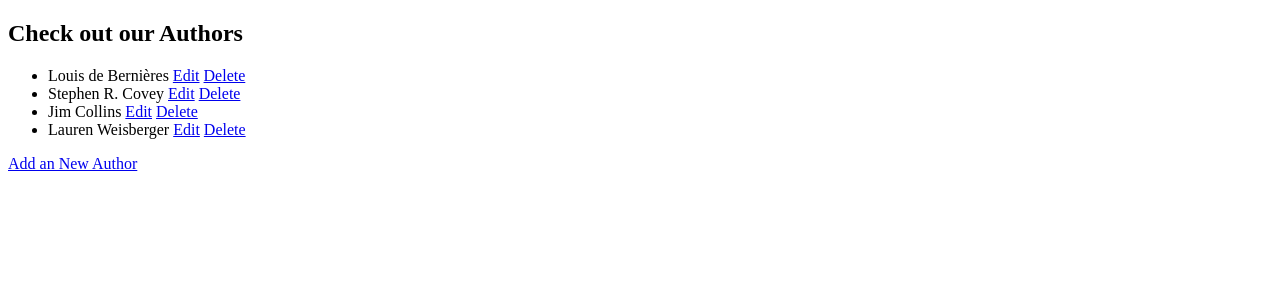
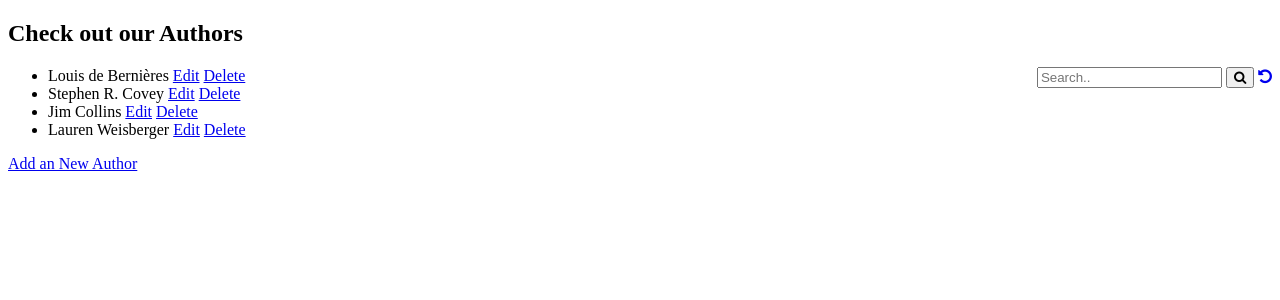
Before and after one commit to el-shes/django_bookshop, a Django app: page /author in a window 1280 px wide. Shown: the top 300 px of the page. Run offline with Django 4.2, Linux system fonts and the light colour scheme; data comes from the database, SQL or seed files in the repository; both versions use the stored data as it was after the commit.

Commit message:
implemented author search

```diff
--- a/books/models.py
+++ b/books/models.py
@@ -10,7 +10,7 @@ class Author(models.Model):
 
 
 class BookLanguage(models.Model):
-    LANGUAGES = [('Eng', 'English'), ('Fr', 'French'), ('UA', 'Ukrainian')]
+    LANGUAGES = [('ENG', 'English'), ('FR', 'French'), ('UA', 'Ukrainian')]
     language_name = models.CharField(max_length=3, choices=LANGUAGES)
 
     def __str__(self):
--- a/books/templates/authors/author_list.html
+++ b/books/templates/authors/author_list.html
@@ -3,9 +3,20 @@
 <head>
     <meta charset="UTF-8">
     <title>Authors</title>
+    <link rel="stylesheet" href="https://cdnjs.cloudflare.com/ajax/libs/font-awesome/4.7.0/css/font-awesome.min.css">
 </head>
 <body>
 <h2>Check out our Authors</h2>
+
+<div style="float:right">
+    <form>
+        <input type="text" placeholder="Search.." name="search"
+                {% if search %} value="{{ search }}" {% endif %}>
+        <button type="submit"><i class="fa fa-search"></i></button>
+        <a href="{% url 'books:all_authors' %}"><i class="fa fa-undo"></i></a>
+    </form>
+</div>
+
 <ul>
     {% for author in author_list %}
         <li>
@@ -13,6 +24,8 @@
             <a href={% url 'books:author_edit' author.id %}>Edit</a>
             <a href={% url 'books:author_delete' author.id %}>Delete</a>
         </li>
+    {% empty %}
+        <li>No authors yet.</li>
     {% endfor %}
 </ul>
 
--- a/books/templates/books/books_list.html
+++ b/books/templates/books/books_list.html
@@ -10,7 +10,6 @@
 
 
 <div style="float:right">
-    <!-- https://www.w3schools.com/howto/howto_css_search_button.asp -->
     <form>
         <input type="text" placeholder="Search.." name="search"
                 {% if search %} value="{{ search }}" {% endif %}
--- a/books/views.py
+++ b/books/views.py
@@ -58,9 +58,24 @@ class DeleteBookView(DeleteView):
     model = Book
 
 
-class AuthorListView(ListView):
+class AuthorListView(View):
     model = Author
     template_name = "authors/author_list.html"
+
+    def get(self, request):
+        """
+        If search request - return search result. If not - all author list
+        :param request:
+        :return: author list
+        """
+        query = request.GET.get("search", False)
+        if query:
+            objects = Author.objects.filter(Q(author_first_name__icontains=query) | Q(author_last_name__icontains=query))
+        else:
+            objects = Author.objects.all()
+        author_list = objects
+        ctx = {'author_list': author_list}
+        return render(request, self.template_name, ctx)
 
 
 class CreateAuthorView(CreateView):
```
Also changed, not shown: db.sqlite3.
